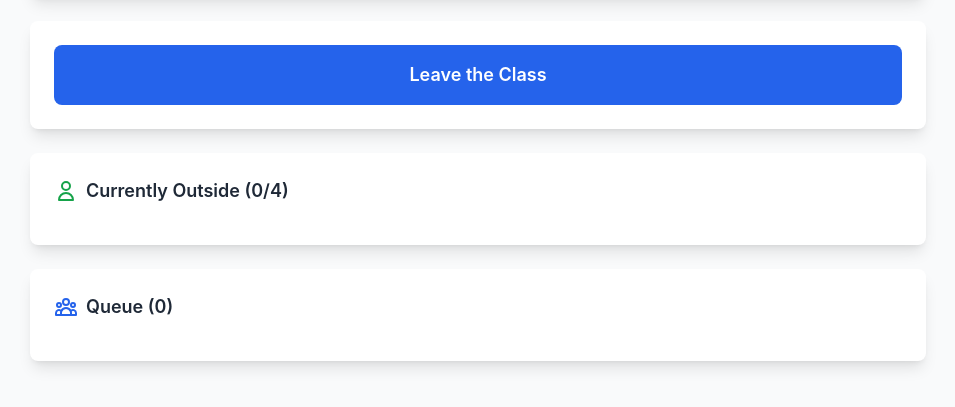
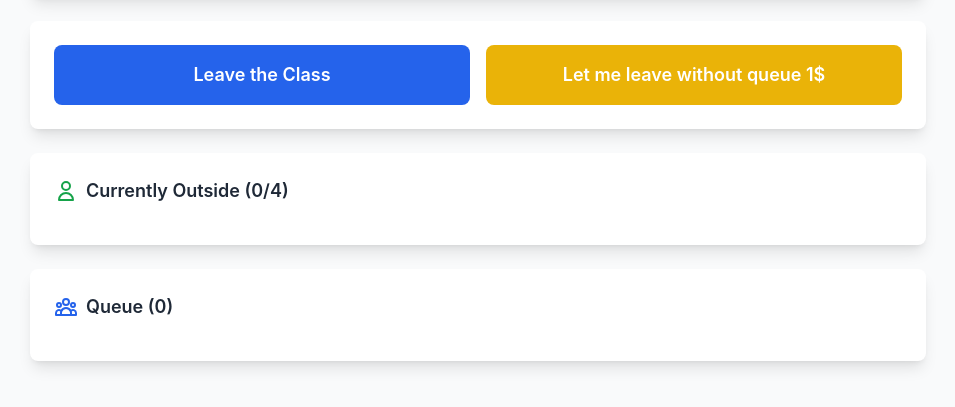
Before and after one commit to IthamarBaron/MyShama, a website: page public/app.html in a window 1280 px wide. Shown: the part 99-506 px from the top of the page, without its empty margins (162-1117 px from the left). Drawn offline with nearby package versions, Linux system fonts and the light colour scheme; no server answers; sample sign-in values are in the browser's storage.

Commit message:
p2w shama

```diff
--- a/public/app.html
+++ b/public/app.html
@@ -27,12 +27,22 @@
             </div>
         </div>
 
-        <div class="bg-white rounded-lg shadow-lg p-6 mb-6">
-            <button
-                id="mainActionBtn"
-                class="w-full py-4 rounded-lg font-semibold text-white text-lg transition duration-200"
-            >
-            </button>
+        <div class="bg-white rounded-lg shadow-lg p-6 mb-6 flex flex-col items-center">
+            <div class="w-full flex flex-col md:flex-row gap-4" id="leaveNowBtnWrapper">
+                <button
+                    id="mainActionBtn"
+                    class="w-full py-4 rounded-lg font-semibold text-white text-lg transition duration-200"
+                >
+                </button>
+                <button
+                    id="leaveNowBtn"
+                    class="w-full py-4 rounded-lg font-semibold text-white text-lg transition duration-200 bg-yellow-500 hover:bg-yellow-600 focus:outline-none"
+                    data-en="Let me leave without queue 1$" data-he="תוציא אותי בלי תור 1$"
+                    style="max-width: 100%;"
+                >
+                    Let me leave without queue
+                </button>
+            </div>
         </div>
 
         <div class="bg-white rounded-lg shadow-lg p-6 mb-6">
@@ -64,6 +74,13 @@
         </div>
     </div>
 
+    <div id="leaveNowModal" style="display:none; position:fixed; top:0; left:0; width:100vw; height:100vh; background:rgba(0,0,0,0.7); z-index:1000; align-items:center; justify-content:center;">
+        <div style="position:relative; max-width:90vw; max-height:90vh; display:flex; flex-direction:column; align-items:center;">
+            <button id="closeLeaveNowModal" style="position:absolute; top:8px; right:8px; background:rgba(0,0,0,0.5); color:white; border:none; border-radius:50%; width:32px; height:32px; font-size:20px; cursor:pointer;">✕</button>
+            <img src="https://i.imgflip.com/39tpjg.jpg" alt="Let me leave immediately" style="max-width:80vw; max-height:80vh; border-radius:12px; box-shadow:0 4px 24px rgba(0,0,0,0.3);">
+        </div>
+    </div>
+
     <script src="/socket.io/socket.io.js"></script>
     <script>
         const socket = io();
@@ -89,6 +106,9 @@
             document.querySelectorAll('[data-en][data-he]').forEach(el => {
                 el.textContent = el.getAttribute(`data-${lang}`);
             });
+
+            // Update leave now button text
+            document.getElementById('leaveNowBtn').textContent = document.getElementById('leaveNowBtn').getAttribute(`data-${lang}`);
 
             updateButton();
         }
@@ -297,6 +317,15 @@
             // updateButton(); // No need to call here, will update on server response
         });
 
+        document.getElementById('leaveNowBtn').addEventListener('click', () => {
+            document.getElementById('leaveNowModal').style.display = 'flex';
+            document.body.style.overflow = 'hidden';
+        });
+        document.getElementById('closeLeaveNowModal').addEventListener('click', () => {
+            document.getElementById('leaveNowModal').style.display = 'none';
+            document.body.style.overflow = '';
+        });
+
         // Handle tab close
         window.addEventListener('beforeunload', () => {
             localStorage.removeItem('userName');
```
Also changed, not shown: package.json (line endings or trailing spaces).
